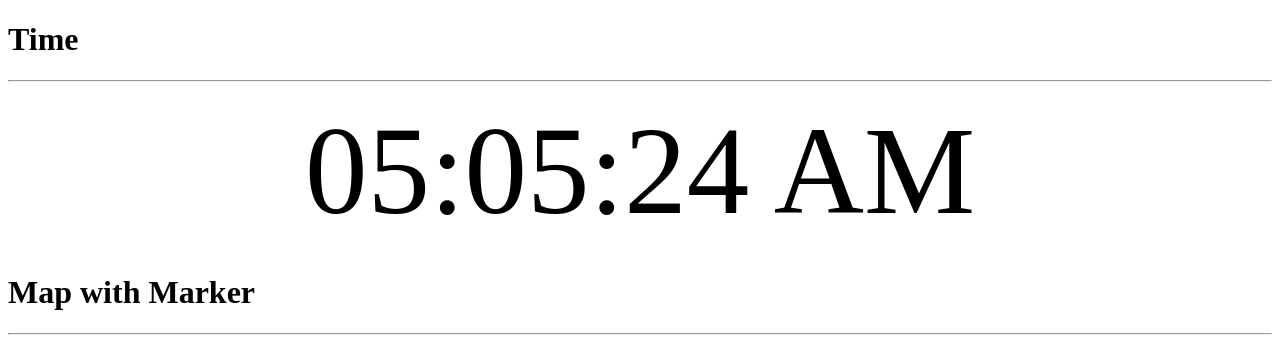
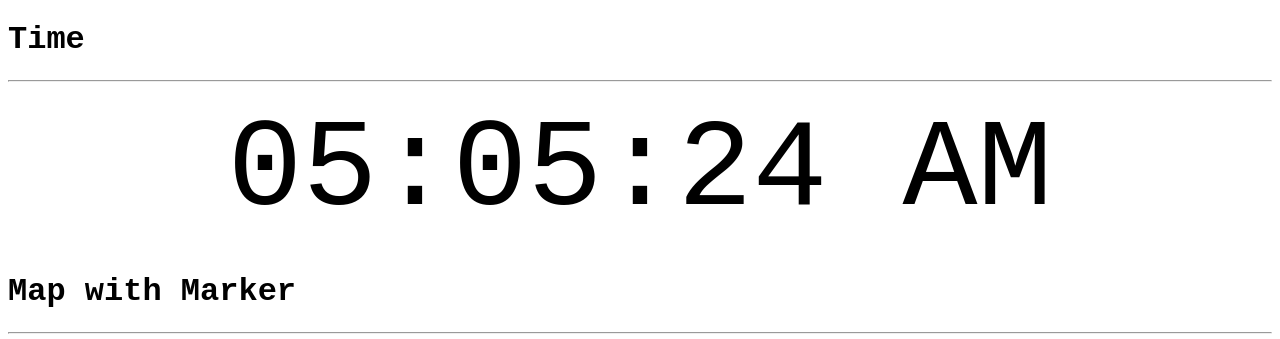
Before and after one commit to patel445/HerokuDjangoDemo, a Django app: template personal/templates/personal/index.html in a window 1280 px wide. Shown: the top 339 px of the page. Run offline with Django 3.2, Linux system fonts and the light colour scheme; the template is opened without the code that fills it, so the values that code supplies are empty; some libraries are stand-ins or nearby versions.

Commit message:
StyleChanges

```diff
--- a/personal/static/personal/css/main.css
+++ b/personal/static/personal/css/main.css
@@ -1,3 +1,8 @@
+
+html,
+body{
+    font-family: "Courier New", Courier, monospace;
+}
 .clockS{
     font-size : 125px;
     margin: 0 auto;
```
